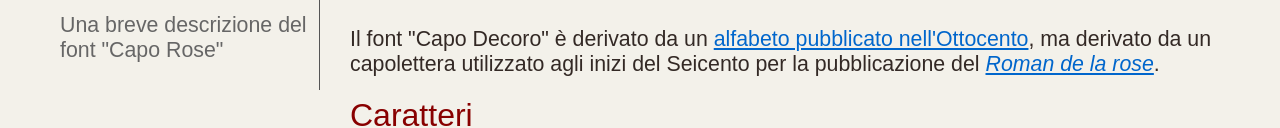
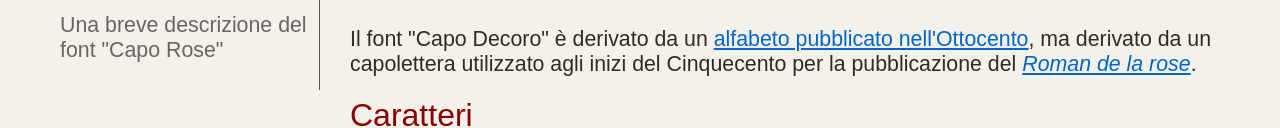
Before and after one commit to m-casanova/CapoRose, a plain HTML site: page index.html in a window 1280 px wide. Shown: the part 214-342 px from the top of the page. Drawn offline with Linux system fonts and the light colour scheme; a web font is replaced by a local one.

Commit message:
Update index.html

```diff
--- a/index.html
+++ b/index.html
@@ -85,7 +85,7 @@
 		</div>
 		<article>
 			<h2>Un font per capolettera</h2>
-			<p>Il font "Capo Decoro" è derivato da un <a target="_blank" href="https://archive.org/details/alphabetsnumeral00shaw/page/n47/mode/2up" target="_blank">alfabeto pubblicato nell'Ottocento</a>, ma derivato da un capolettera utilizzato agli inizi del Seicento per la pubblicazione del <i><a href="https://it.wikipedia.org/wiki/Roman_de_la_rose" target="_blank">Roman de la rose</a></i>.</p>
+			<p>Il font "Capo Decoro" è derivato da un <a target="_blank" href="https://archive.org/details/alphabetsnumeral00shaw/page/n47/mode/2up" target="_blank">alfabeto pubblicato nell'Ottocento</a>, ma derivato da un capolettera utilizzato agli inizi del Cinquecento per la pubblicazione del <i><a href="https://it.wikipedia.org/wiki/Roman_de_la_rose" target="_blank">Roman de la rose</a></i>.</p>
 			<h3>Caratteri</h3>
 			<p>Sono disponibili solo i caratteri maiuscoli da A a Z (per le lettere J e U sono utilizzate I e V).</p>
 			<p class="test alfa">A B C D E F G H I J K L M N O P Q R S T U V W X Y Z</p>
```
